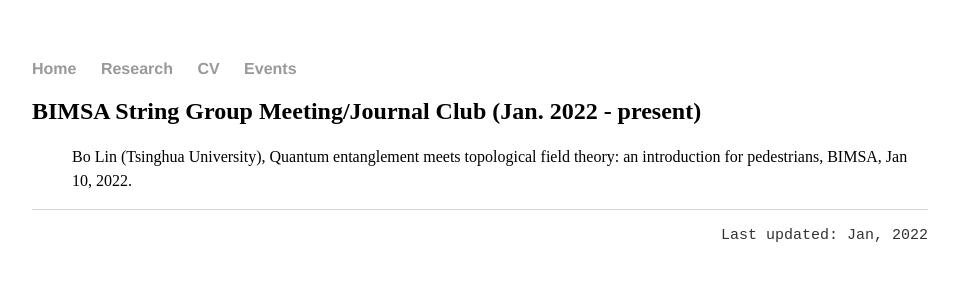
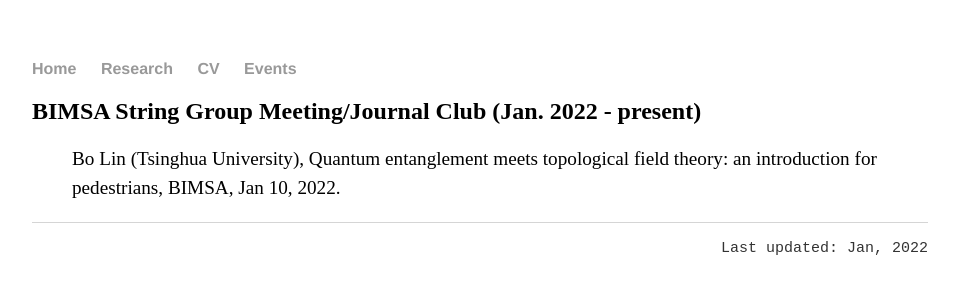
Before and after one commit to hhzou/hhzou.github.io, a Jekyll site: the page built from events/bimsagroup/index.html, in a window 1280 px wide. Shown: the top 300 px of the page, without its empty margins (160-1119 px from the left). Built offline with Jekyll 4.4.1, drawn with Linux system fonts in a browser that asks for light colours.

Commit message:
Update index.html

```diff
--- a/events/bimsagroup/index.html
+++ b/events/bimsagroup/index.html
@@ -6,7 +6,7 @@
 	<h2>
 		BIMSA String Group Meeting/Journal Club (Jan. 2022 - present)
 	</h2>
-	<ul style="line-height: 150%; list-style-type: square">
+	<ul style="font-size:1.2em; line-height: 150%; list-style-type: square">
 		Bo Lin (Tsinghua University), Quantum entanglement meets topological field theory: an introduction for pedestrians, BIMSA, Jan 10, 2022.
 	</ul>
 
```
